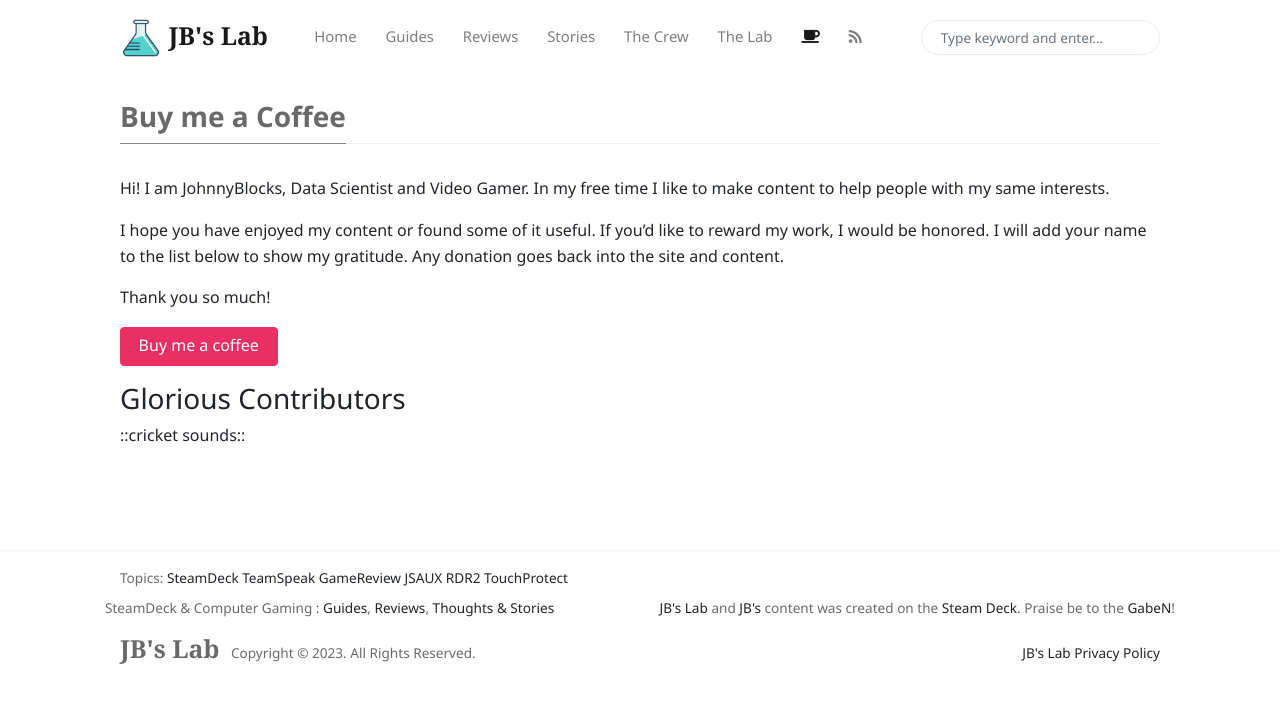
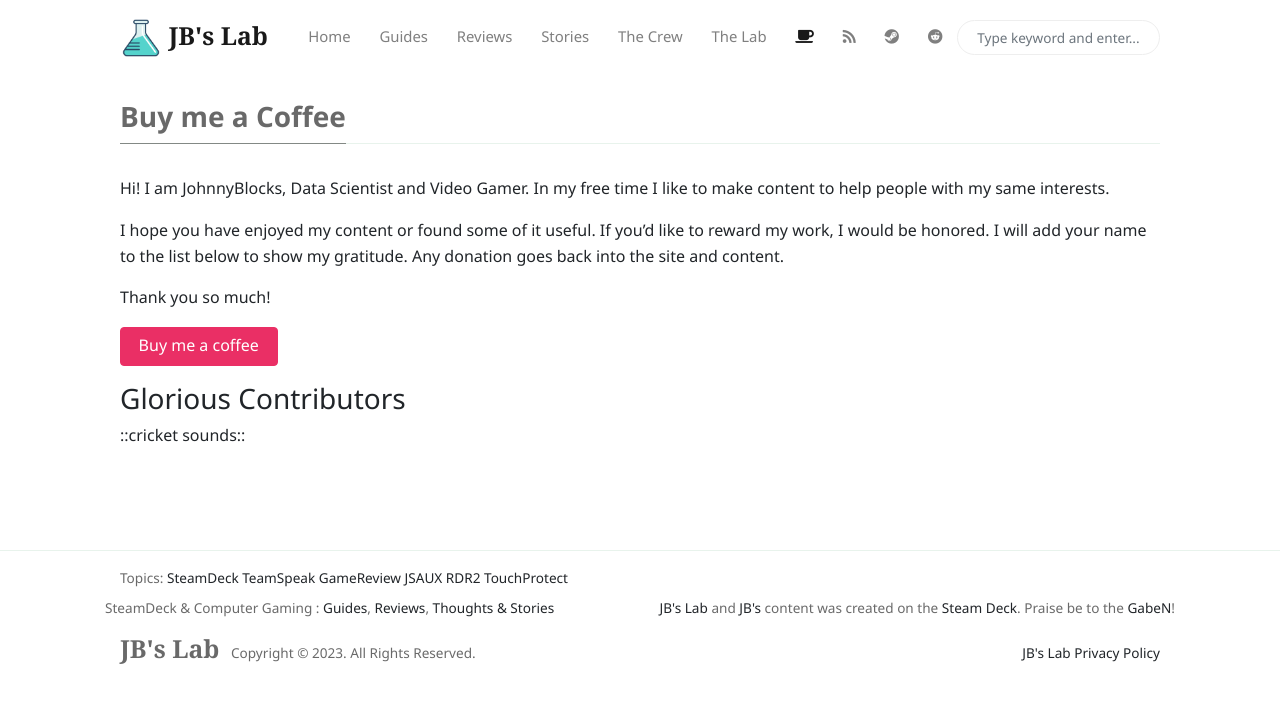
Before and after one commit to JohnnyBlocks/JBs-Lab-Production, a Jekyll site: the page built from _posts/buy-me/2022-07-17-a-coffee.md, in a window 1280 px wide. Shown: the top 703 px of the page. Built offline with Jekyll 4.4.1, drawn with Linux system fonts in a browser that asks for light colours; nearby versions of some CDN libraries.

Commit message:
steam and reddit to main header

```diff
--- a/_includes/menu-header.html
+++ b/_includes/menu-header.html
@@ -23,3 +23,9 @@
 <li class="nav-item">
     <a title="Atom Feed" class="nav-link" href="{{ site.baseurl }}/feed.xml"><i class="fa fa-rss"></i></a>
 </li>
+<li class="nav-item">
+    <a title="Join the Steam Group" class="nav-link" target="_blank" href="https://steamcommunity.com/groups/JBs-Lab"><i class="fab fa-steam"></i></a>
+</li>
+<li class="nav-item">
+    <a title="Join our Reddit Sub" class="nav-link" target="_blank" href="https://www.reddit.com/r/Johnnyblocks/"><i class="fab fa-reddit"></i></a>
+</li>
```
